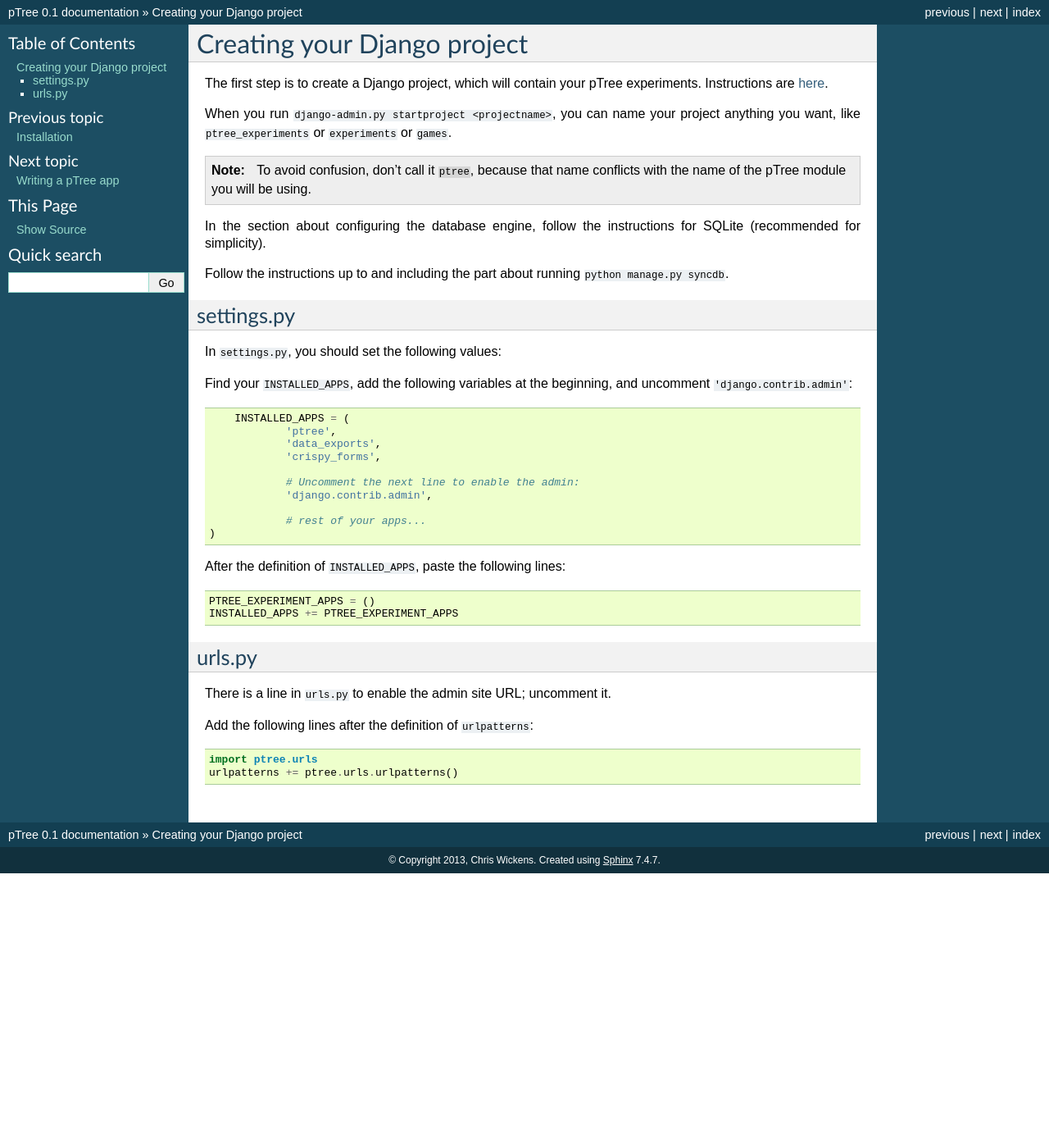
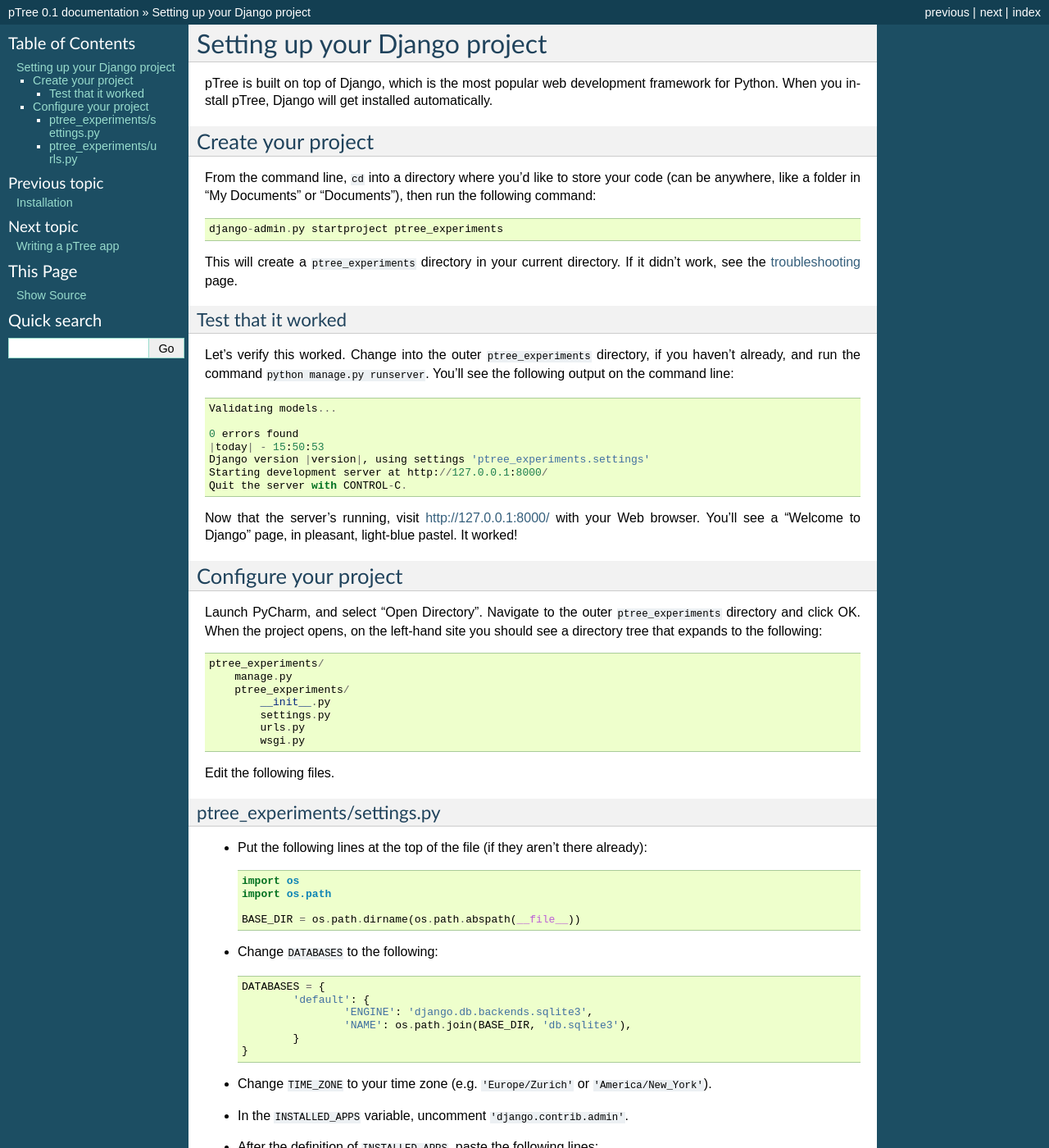
Before and after one commit to oTree-org/otree-core, a Sphinx documentation site: the page built from docs/project.rst, in a window 1280 px wide and 1400 px high. Shown: the whole window at 82% size. Built offline with Sphinx 7.4.7, drawn with Linux system fonts in a browser that asks for light colours; some of the changed text lies outside the part shown.

Commit message:
updated docs

```diff
--- a/docs/deploy.rst
+++ b/docs/deploy.rst
@@ -38,7 +38,7 @@
 
 pTree can run with any operating system, database engine, or web server supported by Django.
 
-The easiest option I have found is `Heroku <https://www.heroku.com/>`,
+The easiest option I have found is `Heroku <https://www.heroku.com/>`__,
 a website hosting service that greatly simplifies the amount of configuration and maintenance you need to do.
 Once you have created a free account,
 you can follow the instructions `here <https://devcenter.heroku.com/articles/getting-started-with-django>`__.
--- a/docs/project.rst
+++ b/docs/project.rst
@@ -1,48 +1,88 @@
-Creating your Django project
+Setting up your Django project
 ****************************
+pTree is built on top of Django,
+which is the most popular web development framework for Python.
+When you install pTree, Django will get installed automatically.
 
-The first step is to create a Django project, which will contain your pTree experiments.
-Instructions are `here <https://docs.djangoproject.com/en/dev/intro/tutorial01/#creating-a-project>`_.
+Create your project
+===================
 
-When you run ``django-admin.py startproject <projectname>``,
-you can name your project anything you want, like ``ptree_experiments`` or ``experiments`` or ``games``.
+From the command line, ``cd`` into a directory where you'd like to store your
+code (can be anywhere, like a folder in "My Documents" or "Documents"),
+then run the following command::
 
-.. note::
+   django-admin.py startproject ptree_experiments
 
-    To avoid confusion, don't call it ``ptree``,
-    because that name conflicts with the name of the pTree module you will be using.
+This will create a ``ptree_experiments`` directory in your current directory. If it didn't
+work, see the `troubleshooting <https://docs.djangoproject.com/en/dev/faq/troubleshooting/#troubleshooting-django-admin-py>`__ page.
 
-In the section about configuring the database engine, follow the instructions for SQLite
-(recommended for simplicity).
+Test that it worked
+-------------------
 
-Follow the instructions up to and including the part about running ``python manage.py syncdb``.
+Let's verify this worked. Change into the outer :file:`ptree_experiments` directory, if
+you haven't already, and run the command ``python manage.py runserver``. You'll
+see the following output on the command line::
 
+    Validating models...
 
-settings.py
-===========
+    0 errors found
+    |today| - 15:50:53
+    Django version |version|, using settings 'ptree_experiments.settings'
+    Starting development server at http://127.0.0.1:8000/
+    Quit the server with CONTROL-C.
 
-In ``settings.py``, you should set the following values:
+Now that the server's running, visit http://127.0.0.1:8000/ with your Web
+browser. You'll see a "Welcome to Django" page, in pleasant, light-blue pastel.
+It worked!
 
-Find your ``INSTALLED_APPS``, add the following variables at the beginning, and uncomment ``'django.contrib.admin'``::
+Configure your project
+======================
 
-	INSTALLED_APPS = (
-		'ptree',
-		'data_exports',
-		'crispy_forms',
+Launch PyCharm, and select "Open Directory".
+Navigate to the outer ``ptree_experiments`` directory and click OK.
+When the project opens, on the left-hand site you should see a directory tree that expands to the following::
 
-		# Uncomment the next line to enable the admin:
-		'django.contrib.admin',
+    ptree_experiments/
+        manage.py
+        ptree_experiments/
+            __init__.py
+            settings.py
+            urls.py
+            wsgi.py
 
-		# rest of your apps...
-    )
+Edit the following files.
 
-After the definition of ``INSTALLED_APPS``, paste the following lines::
+ptree_experiments/settings.py
+------------------
 
+- Put the following lines at the top of the file (if they aren't there already)::
+
+	import os
+	import os.path
+
+	BASE_DIR = os.path.dirname(os.path.abspath(__file__))
+
+- Change ``DATABASES`` to the following::
+
+	DATABASES = {
+		'default': {
+			'ENGINE': 'django.db.backends.sqlite3',
+			'NAME': os.path.join(BASE_DIR, 'db.sqlite3'),
+		}
+	}
+
+- Change ``TIME_ZONE`` to your time zone (e.g. ``'Europe/Zurich'`` or ``'America/New_York'``).
+
+- In the ``INSTALLED_APPS`` variable, uncomment ``'django.contrib.admin'``.
+
+- After the definition of ``INSTALLED_APPS``, paste the following lines::
+
+    import ptree.settings
     PTREE_EXPERIMENT_APPS = ()
-    INSTALLED_APPS += PTREE_EXPERIMENT_APPS
+    INSTALLED_APPS = ptree.settings.INSTALLED_APPS + INSTALLED_APPS + PTREE_EXPERIMENT_APPS
 
-urls.py
-=======
+ptree_experiments/urls.py
+--------------
 
 There is a line in ``urls.py`` to enable the admin site URL; uncomment it.
 
```
Also changed, not shown: docs/prerequisites.rst (+43 -40 lines), 1 other file.
